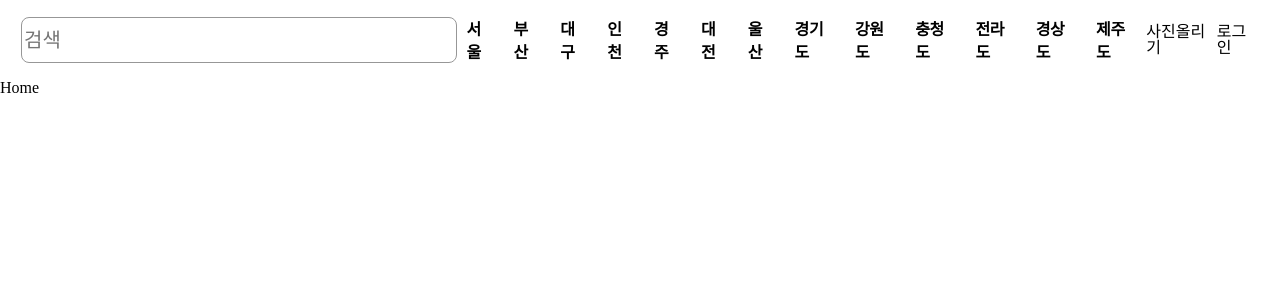
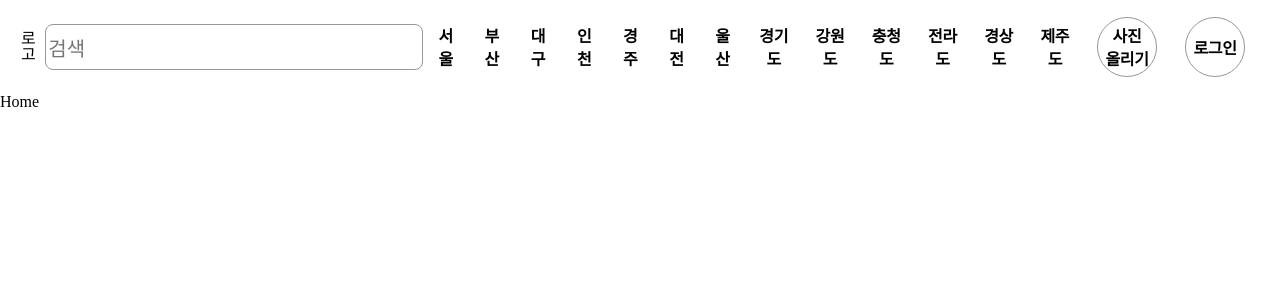
Before and after one commit to dnd-side-project/dnd-mentee-3rd-8-traview, a React (Create React App) app in the folder client/: page / in a window 1280 px wide. Shown: the top 300 px of the page. Built offline with nearby package versions, Linux system fonts and the light colour scheme.

Commit message:
Update NavBar

```diff
--- a/client/public/index.html
+++ b/client/public/index.html
@@ -10,16 +10,16 @@
       content="Web site created using create-react-app"
     />
     <link rel="apple-touch-icon" href="%PUBLIC_URL%/logo192.png" />
+    <link
+      href="https://fonts.googleapis.com/css2?family=Noto+Sans+KR:wght@100;300;400;500;700;900&display=swap"
+      rel="stylesheet"
+    />
     <link rel="stylesheet" href="%PUBLIC_URL%/reset.css" />
     <!--
       manifest.json provides metadata used when your web app is installed on a
       user's mobile device or desktop. See https://developers.google.com/web/fundamentals/web-app-manifest/
     -->
     <link rel="manifest" href="%PUBLIC_URL%/manifest.json" />
-    <link
-      href="https://fonts.googleapis.com/css2?family=Noto+Sans+KR:wght@100;300;400;500;700;900&display=swap"
-      rel="stylesheet"
-    />
     <!--
       Notice the use of %PUBLIC_URL% in the tags above.
       It will be replaced with the URL of the `public` folder during the build.
--- a/client/src/components/NavBar.js
+++ b/client/src/components/NavBar.js
@@ -18,6 +18,7 @@ const NavContainer = styled.nav`
 `;
 
 const Input = styled.input`
+  font-family: Noto Sans KR;
   position: relative;
   display: inline-block;
   width: 455px;
@@ -32,41 +33,57 @@ const AreaContainer = styled.ul`
   display: flex;
 `;
 
-const AreaList = styled.li`
+const ListItem = styled.li`
   font-family: Noto Sans KR;
   font-style: normal;
   font-weight: bold;
   font-size: 16px;
   line-height: 23px;
-  display: inline-block;
-  padding: 0px 10px;
   letter-spacing: -0.32px;
+  box-sizing: border-box;
+  border: ${(props) => (props.circle ? '1px solid #979797' : 'none')};
+  border-radius: ${(props) => (props.circle ? '50%' : '')};
+  padding: ${(props) => (props.circle ? '0' : '0px 13px')};
+  height: ${(props) => (props.circle ? '60px' : '')};
+  width: ${(props) => (props.circle ? '60px' : '')};
+  margin: ${(props) => (props.circle ? '0 14px' : '0')};
+  display: flex;
+  align-items: center;
+  justify-content: center;
+  text-align: center;
 `;
 
 export default () => {
   return (
     <Container>
-      <Logo src />
+      <div>로고</div>
+      {/* <Logo src /> */}
       <Input type='text' placeholder='검색' />
       <NavContainer>
         <AreaContainer>
-          <AreaList>서울</AreaList>
-          <AreaList>부산</AreaList>
-          <AreaList>대구</AreaList>
-          <AreaList>인천</AreaList>
-          <AreaList>경주</AreaList>
-          <AreaList>대전</AreaList>
-          <AreaList>울산</AreaList>
-          <AreaList>경기도</AreaList>
-          <AreaList>강원도</AreaList>
-          <AreaList>충청도</AreaList>
-          <AreaList>전라도</AreaList>
-          <AreaList>경상도</AreaList>
-          <AreaList>제주도</AreaList>
+          <ListItem>서울</ListItem>
+          <ListItem>부산</ListItem>
+          <ListItem>대구</ListItem>
+          <ListItem>인천</ListItem>
+          <ListItem>경주</ListItem>
+          <ListItem>대전</ListItem>
+          <ListItem>울산</ListItem>
+          <ListItem>경기도</ListItem>
+          <ListItem>강원도</ListItem>
+          <ListItem>충청도</ListItem>
+          <ListItem>전라도</ListItem>
+          <ListItem>경상도</ListItem>
+          <ListItem>제주도</ListItem>
         </AreaContainer>
       </NavContainer>
-      <div>사진올리기</div>
-      <div>로그인</div>
+      <NavContainer>
+        <ListItem circle>
+          사진
+          <br />
+          올리기
+        </ListItem>
+        <ListItem circle>로그인</ListItem>
+      </NavContainer>
     </Container>
   );
 };
```
